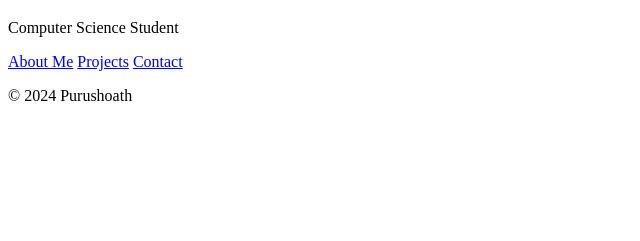
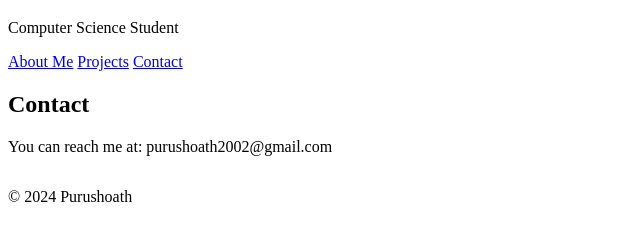
Before and after one commit to purushoath02/purushoath02.github.io, a plain HTML site: page index.html in a window 1280 px wide. Shown: the part 61-302 px from the top of the page, without its empty margins (0-640 px from the left). Drawn offline with Linux system fonts and the light colour scheme.

Commit message:
fixed heirrchy in css

```diff
--- a/style.css
+++ b/style.css
@@ -7,8 +7,8 @@
 }
 
 /* CSS for dropdown menu */
-.aboutActive,
-.contactActive {
+
+#contact.contactActive{
     display: block;
     max-height: 1000px; /* Set to a large enough value to accommodate content */
 }
```
